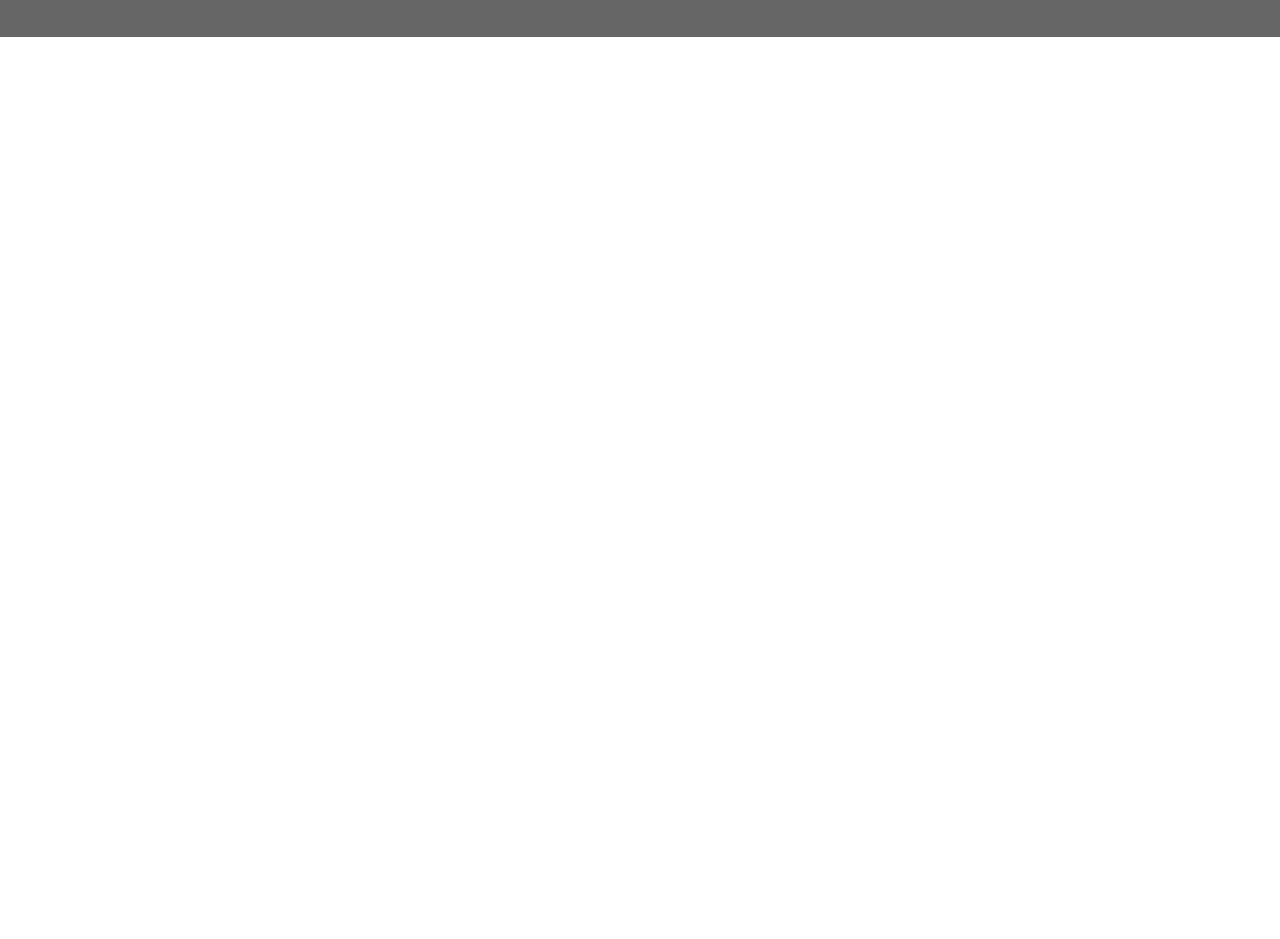
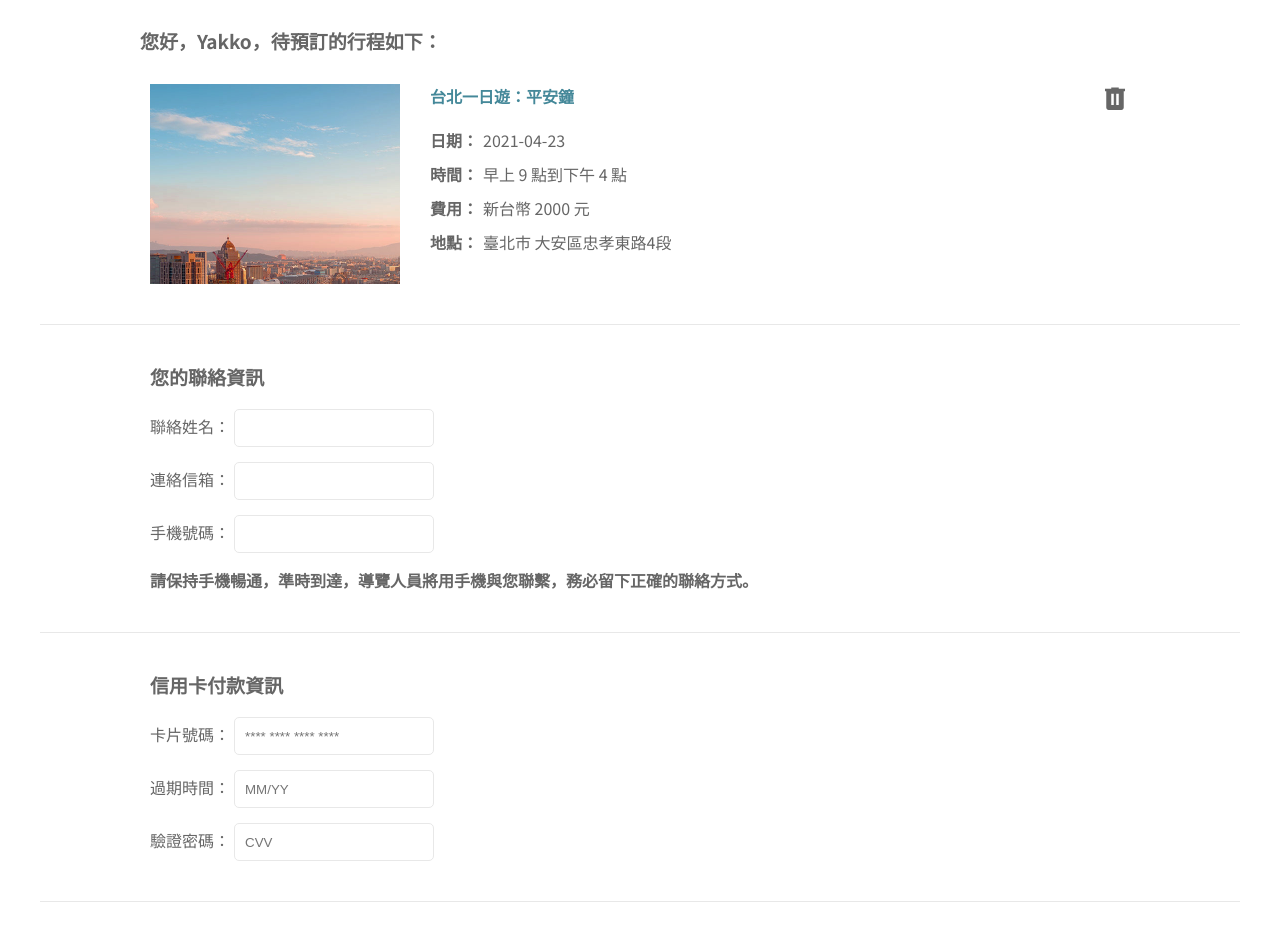
Before and after one commit to yiyun-liao/bootcamp-work-taipei-day-trip, a plain HTML site: page static/booking.html in a window 1280 px wide. Shown: the part 67-1006 px from the top of the page. Before the commit the page ends 800 px from the top, so only its background shows below. Drawn offline with Linux system fonts and the light colour scheme; no server answers.

Commit message:
css style

```diff
--- a/static/booking.html
+++ b/static/booking.html
@@ -7,12 +7,82 @@
   <link rel="preconnect" href="https://fonts.gstatic.com" crossorigin>
   <link href="https://fonts.googleapis.com/css2?family=Cormorant:wght@300..700&family=Noto+Sans+TC:wght@100..900&family=Noto+Sans:ital,wght@0,100..900;1,100..900&family=Roboto:ital,wght@0,100;0,300;0,400;0,500;0,700;0,900;1,100;1,300;1,400;1,500;1,700;1,900&display=swap" rel="stylesheet">
   <script type="module" src="/static/script/main.js" defer></script>
+  <link rel="stylesheet" href="/static/style/global.css">
   <link rel="stylesheet" href="/static/style/styleBooking.css">
-  <link rel="stylesheet" href="/static/style/global.css">
   <link href="https://cdn.jsdelivr.net/npm/@mdi/font/css/materialdesignicons.min.css" rel="stylesheet">
   <title>Booking</title>
 </head>
 <body>
-
+  <!-- <header></header> -->
+  <main>
+    <section id="booking-info">
+      <p class="btn-text-bold" id="booking-greeting">您好，Yakko，待預訂的行程如下：</p>
+      <div class="booking-info-div">
+        <i class="mdi mdi-trash-can"></i>
+        <div class="booking-info-pic"><img src="/static/image/welcome.jpg" alt="image-0"></div>
+        <div>
+          <p class="body-bold body-bold booking-info-detail-attraction">台北一日遊：平安鐘</p>
+          <ol class="booking-info-detail">
+            <li>
+              <p class="body-bold booking-info-detail-label">日期：</p>
+              <p>2021-04-23</p>
+            </li>
+            <li>
+              <p class="body-bold booking-info-detail-label">時間：</p>
+              <p>早上 9 點到下午 4 點</p>
+            </li>
+            <li>
+              <p class="body-bold booking-info-detail-label">費用：</p>
+              <p>新台幣 2000 元</p>
+            </li>
+            <li>
+              <p class="body-bold booking-info-detail-label">地點：</p>
+              <p>臺北市 大安區忠孝東路4段</p>
+            </li>
+          </ol>
+        </div>
+      </div>
+    </section>
+    <section id="booking-contract-info">
+      <p class="btn-text-bold">您的聯絡資訊</p>
+      <form id="booking-contract-form" class="input-form" >
+        <label for="booking-contract-name">
+          聯絡姓名：
+          <input type="text" id="booking-contract-name" name="booking-contract-name">
+        </label>
+        <label for="booking-contract-email">
+          連絡信箱：
+          <input type="text" id="booking-contract-email" name="booking-contract-email">
+        </label>
+        <label for="booking-contract-phone">
+          手機號碼：
+          <input type="text" id="booking-contract-phone" name="booking-contract-phone">
+        </label>
+      </form>
+      <p class="body-bold">請保持手機暢通，準時到達，導覽人員將用手機與您聯繫，務必留下正確的聯絡方式。</p>
+    </section>
+    <section id="booking-credit-card-info">
+      <p class="btn-text-bold">信用卡付款資訊</p>
+      <form id="booking-credit-card-form" class="input-form" >
+        <label for="booking-credit-card-number">
+          卡片號碼：
+          <input type="text" id="booking-credit-card-number" name="booking-credit-card-number" placeholder="**** **** **** ****">
+        </label>
+        <label for="booking-credit-card-exp">
+          過期時間：
+          <input type="text" id="booking-credit-card-exp" name="booking-credit-card-exp" placeholder="MM/YY">
+        </label>
+        <label for="booking-credit-card-cvv">
+          驗證密碼：
+          <input type="text" id="booking-credit-card-cvv" name="booking-credit-card-cvv" placeholder="CVV">
+        </label>
+      </form>
+    </section>
+    <section id="booking-confirm">
+      <p class="body-bold">總價：新台幣 2000 元</p>
+      <button class="btn-med-solid btn-text-med">確認訂購並付款</button>
+    </section>
+  </main>
+  <!-- <footer></footer> -->
 </body>
 </html>
--- a/static/style/styleBooking.css
+++ b/static/style/styleBooking.css
@@ -0,0 +1,131 @@
+section{
+    max-width: 1200px;
+    padding: 40px 110px;
+    margin: 0 auto;
+    color: var(--color-gray-70);
+    border-bottom: 1px solid var(--color-gray-20);
+}
+
+#booking-greeting{
+    padding: 6px 0 5px 0;
+    margin-bottom: 30px;
+    position: relative;
+    left: -10px;
+}
+
+.booking-info-div{
+    position: relative;
+    display: flex;
+    justify-content: start;
+    align-items: flex-start;
+    gap: 30px;
+}
+
+.booking-info-pic{
+    width: 250px;
+    height: 200px;
+    overflow: hidden;
+}
+
+.booking-info-pic img{
+	width: 100%;
+	height: 100%;
+    object-fit: cover;
+}
+
+
+.booking-info-div i.mdi-trash-can{
+    position: absolute;
+    right: 0;
+    top: 0;
+    cursor: pointer;
+    font-size: 30px;
+    width: 30px;
+    height: 30px;
+    display: flex;
+    justify-content: center;
+    align-items: center;
+    border: none;
+    color: var(--color-gray-70);
+    z-index: 10;
+}
+
+.booking-info-div i.mdi-trash-can:hover{
+    color: var(--color-cyan-70);
+}
+
+
+.booking-info-div i.mdi-trash-can:active{
+    color: var(--color-gray-70);
+}
+
+.booking-info-detail-attraction{
+    margin-bottom: 20px;
+    color: var(--color-cyan-70);
+}
+
+.booking-info-detail li{
+    display: flex;
+    justify-content: flex-start;
+    align-items: center;
+    gap: 5px;
+    margin-bottom: 10px;
+}
+
+.booking-info-detail-label{
+    min-width: 48px;
+}
+
+#booking-contract-info > .btn-text-bold,
+#booking-credit-card-info > .btn-text-bold{
+    padding: 4px 0;
+    margin-bottom: 20px;
+}
+
+#booking-contract-info > .body-bold{
+    margin-top: 15px;
+}
+
+.input-form{
+    display: flex;
+    flex-direction: column;
+    gap: 15px;
+}
+
+
+.input-form input{
+    min-width: 200px;
+    min-height: 38px;
+    padding: 10px;
+    color: var(--color-black-900);
+    border-radius: 5px;
+    border: 1px solid var(--color-gray-20);
+    outline: none;
+}
+
+.input-form input::placeholder{
+    color: var(--color-gray-50);
+}
+
+.input-form input:hover{
+    border: 1px solid var(--color-cyan-50);
+}
+
+.input-form input:focus{
+    border: 1px solid var(--color-cyan-70);
+    color: var(--color-black-900);
+}
+
+#booking-confirm{
+    display: flex;
+    flex-direction: column;
+    align-items: flex-end;
+    gap: 22px;
+}
+
+.btn-med-solid{
+    height: 36px;
+    margin-bottom: 22px;
+    display: flex;
+    align-items: center;
+}
```
Also changed, not shown: 1 other file.
